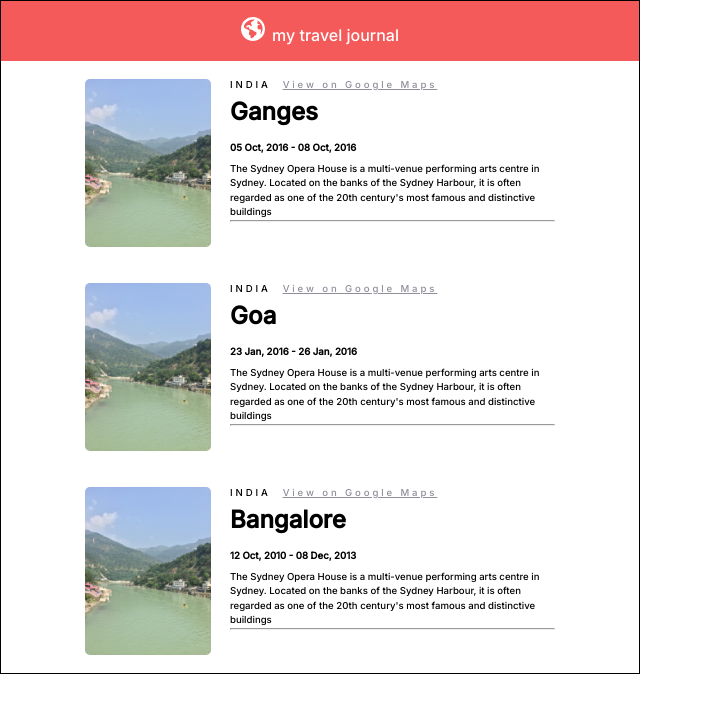
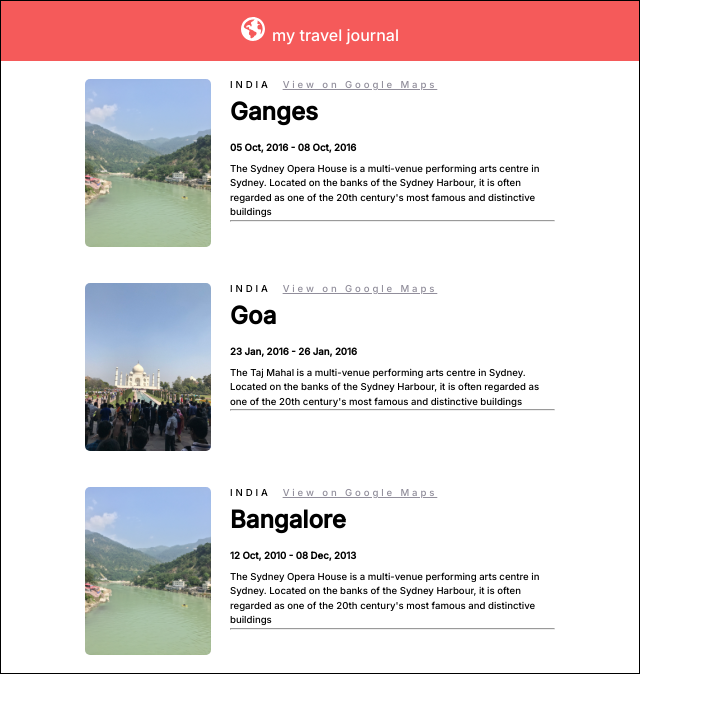
Before and after one commit to rakesh-m/travel-journal, a React (Create React App) app: page / in a window 1280 px wide. Shown: the top 712 px of the page, without its empty margins (0-703 px from the left). Built offline with nearby package versions, Linux system fonts and the light colour scheme.

Commit message:
Added Taj Mahal image + other minor changes

```diff
--- a/src/components/TravelCard.js
+++ b/src/components/TravelCard.js
@@ -7,7 +7,7 @@ function importAll(r)
     return images;
 }
 
-const images = importAll(require.context('../images', false, /\.(png|jpg|svg)$/))
+const images = importAll(require.context('../images', false, /\.(png|jpe?g|svg)$/))
 
 console.log(JSON.stringify(images));
 
@@ -23,7 +23,7 @@ export default function TravelCard(props)
                         {/* <img src={location} alt='Location'/> */}
                     {/* </span> */}
                     {props.dest.country.toUpperCase()}
-                    <span><a href={props.dest.location} className="maps--text">View on Google Maps</a></span>
+                    <span><a href={props.dest.location} target='_blank' className="maps--text">View on Google Maps</a></span>
                 </div>
                 <h1>{props.dest.title}</h1>
                 <h3>{props.dest.start_date} - {props.dest.end_date}</h3>
--- a/src/travel-data.js
+++ b/src/travel-data.js
@@ -10,12 +10,12 @@ export default [
     },
     {
         title: 'Goa',
-        photo: 'rishikesh.jpg',
+        photo: 'tajmahal.jpeg',
         country: 'India',
         start_date: '23 Jan, 2016',
         end_date: '26 Jan, 2016',
         location: 'https://goo.gl/maps/xUSKCnaRztFU7b4x5',
-        content: `The Sydney Opera House is a multi-venue performing arts centre in Sydney. Located on the banks of the Sydney Harbour, it is often regarded as one of the 20th century's most famous and distinctive buildings`
+        content: `The Taj Mahal is a multi-venue performing arts centre in Sydney. Located on the banks of the Sydney Harbour, it is often regarded as one of the 20th century's most famous and distinctive buildings`
     },
     {
         country: 'India',
```
Also changed, not shown: src/images/tajmahal.jpeg (added).
